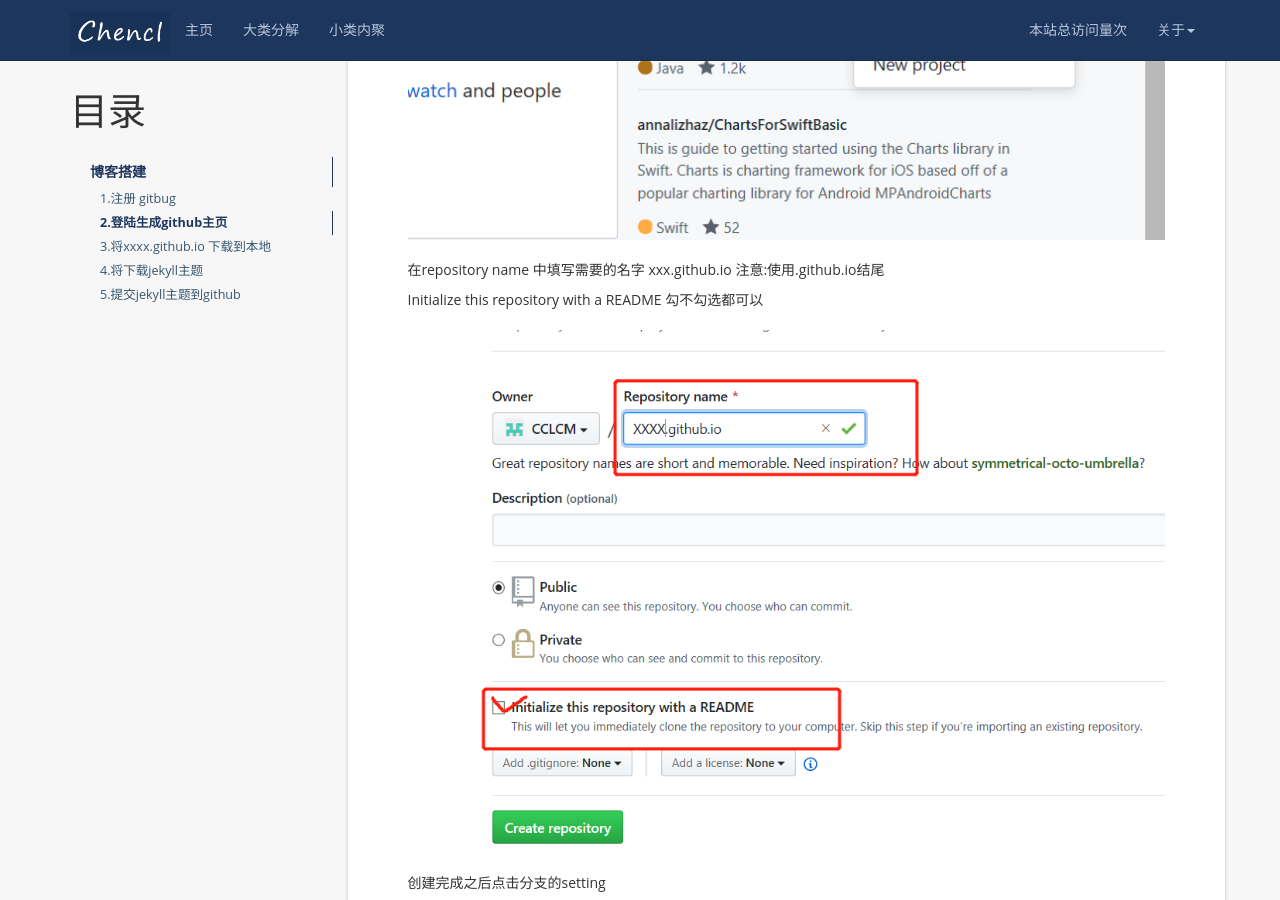
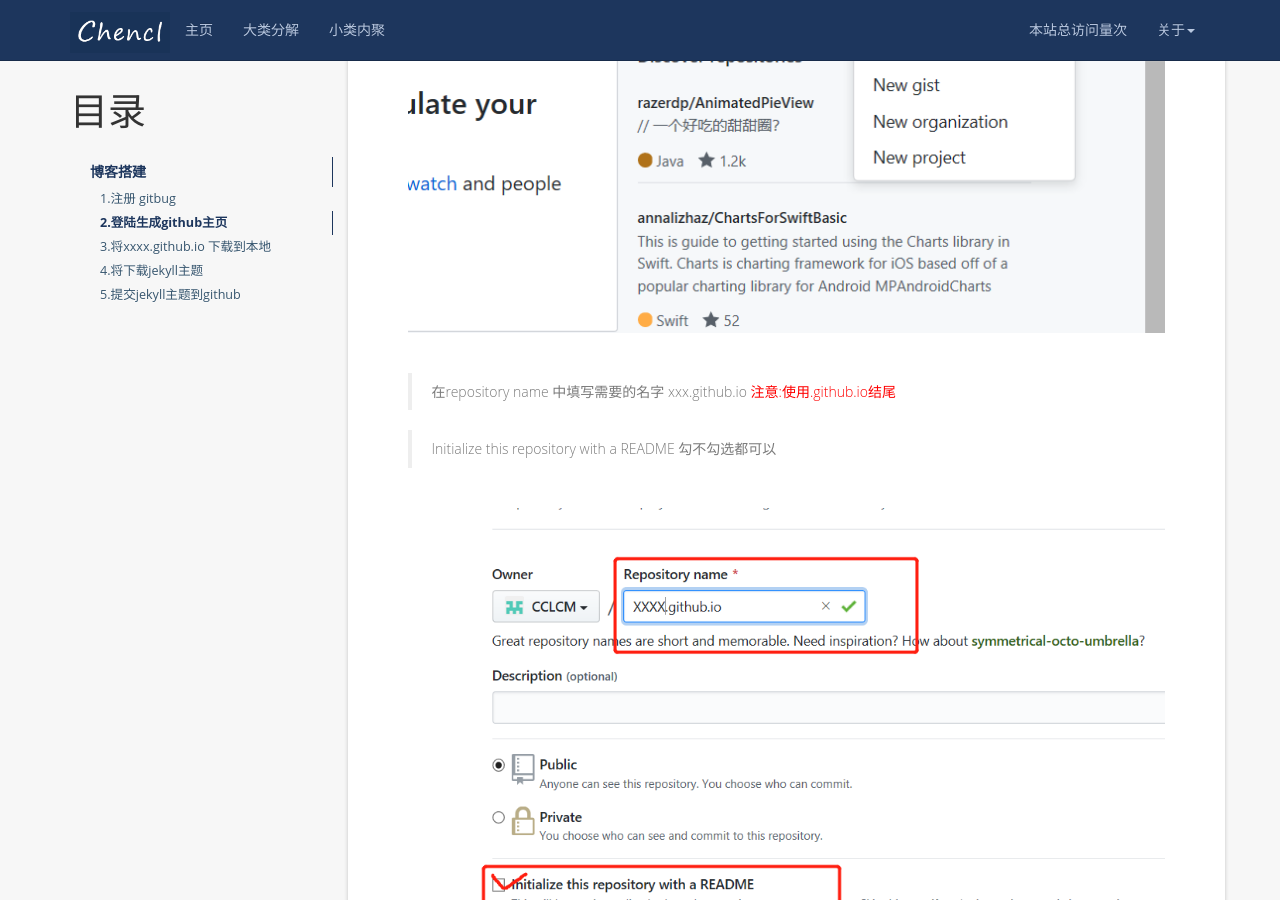
Before and after one commit to CCLCM/chenchaoli.github.io, a Jekyll site: the page built from _posts/2019-02-26-github-jekyll.md, in a window 1280 px wide and 900 px high, scrolled down 1390 px. Built offline with Jekyll 4.4.1, drawn with Linux system fonts in a browser that asks for light colours; nearby versions of some CDN libraries; comment, search, counter and statistics services are not loaded.

Commit message:
修改github-jekyll样式

```diff
--- a/_posts/2019-02-26-github-jekyll.md
+++ b/_posts/2019-02-26-github-jekyll.md
@@ -13,100 +13,99 @@
 博客搭建		{#chenchaoli}
 ------------------------
 #### 1.注册 gitbug
+
 <br/>
+
+>在这里就不在写如何注册gitbub了,这边有个文章 [[如何注册gitbug]](https://jingyan.baidu.com/article/4ae03de3d6f9c53eff9e6bdd.html),[github网址](https://pages.github.com)
+
 <br/>
-在这里就不在写如何注册gitbub了,这边有个文章 [[如何注册gitbug]](https://jingyan.baidu.com/article/4ae03de3d6f9c53eff9e6bdd.html)
 
-[github网址](https://pages.github.com)
+#### 2.登陆生成github主页
+
 <br/>
+
+> 登录github
+
 <br/>
-#### 2.登陆生成github主页
+
+![登录github]({{ '/styles/images/github_jekyll/2.jpg' | prepend: site.baseurl  }})
+
 <br/>
-<br/>
-登录github
-<br/>
-<br/>
-![登录github]({{ '/styles/images/github_jekyll/2.jpg' | prepend: site.baseurl  }})
-<br/>
-<br/>
-登陆成功之后，如图点击左上角的 "+" 图标 点击选着 New repository
-<br/>
+>登陆成功之后，如图点击左上角的 "+" 图标 点击选着 New repository
+
 <br/>
 ![点击选着 New repository]({{ '/styles/images/github_jekyll/1.jpg' | prepend: site.baseurl  }})
+
 <br/>
-<br/>
-在repository name 中填写需要的名字 xxx.github.io 注意:使用.github.io结尾
 
-Initialize this repository with a README 勾不勾选都可以
-<br/>
+>在repository name 中填写需要的名字 xxx.github.io <font color = "red">注意:使用.github.io结尾<font>
+
+>Initialize this repository with a README 勾不勾选都可以
+
 <br/>
 ![repository name]({{ '/styles/images/github_jekyll/3.jpg' | prepend: site.baseurl  }})
+
 <br/>
-<br/>
-创建完成之后点击分支的setting
-<br/>
+>创建完成之后点击分支的setting
+
 <br/>
 ![setting]({{ '/styles/images/github_jekyll/4.jpg' | prepend: site.baseurl  }})
 
 <br/>
-<br/>
-下拉到 gitHubPages
+>下拉到 gitHubPages
 
-source 点击 master branch
-<br/>
+>source 点击 master branch
+
 <br/>
 ![master branch]({{ '/styles/images/github_jekyll/5.jpg' | prepend: site.baseurl  }})
+
 <br/>
-<br/>
-生成your site published at https://xxx.github.io/ 即是博客主页
-<br/>
+>生成your site published at https://xxx.github.io/ 即是博客主页
+
 <br/>
 ![site published]({{ '/styles/images/github_jekyll/6.jpg' | prepend: site.baseurl  }})
-<br/>
+
 <br/>
 #### 3.将xxxx.github.io 下载到本地
+
 <br/>
-<br/>
-点击 Singed in as XXX
-<br/>
+> 点击 Singed in as XXX
+
 <br/>
 ![site published]({{ '/styles/images/github_jekyll/7.jpg' | prepend: site.baseurl  }})
+
 <br/>
-<br/>
-点击XXXX.github.io
-<br/>
+> 点击XXXX.github.io
+
 <br/>
 ![site published]({{ '/styles/images/github_jekyll/8.jpg' | prepend: site.baseurl  }})
+
 <br/>
-<br/>
-点击clone or download
-<br/>
+>点击clone or download
+
 <br/>
 ![site published]({{ '/styles/images/github_jekyll/9.jpg' | prepend: site.baseurl  }})
-<br/>
+
 <br/>
 #### 4.将下载jekyll主题
 <br/>
 
-[jekyll中文网站](https://www.jekyll.com.cn/)
-
-
-[jekyll主题网站](http://jekyllthemes.org/)
-<br/>
-<br/>
-下载自己喜欢的 jekyll 模板,下载之后解压文件,<font color="red">将解压后文件夹中的所有文件拷贝</font>到本地xxxx.github.io 内部
-<br/>
-<br/>
-<font color="red">需要修改_config.yml</font>
+> [jekyll中文网站](https://www.jekyll.com.cn/),[jekyll主题网站](http://jekyllthemes.org/)
 
 <br/>
-<font color="red">将baseurl: "/XXXX" 注释掉即可</font>
+>下载自己喜欢的 jekyll 模板,下载之后解压文件,<font color="red">将解压后文件夹中的所有文件拷贝</font>到本地xxxx.github.io 内部
+
 <br/>
+> <font color="red">需要修改_config.yml</font>
 
+<br/>
+> <font color="red">将baseurl: "/XXXX" 注释掉即可</font>
 
 #### 5.提交jekyll主题到github
-<br/><br/>
-git连接远程仓库在这里不再描述可点击连接学习
+
+<br/>
+>git连接远程仓库在这里不再描述可点击连接学习
+
 <br/>
 [<font color="red">点击学习git关连远程仓库</font>](https://www.cnblogs.com/flora5/p/7152556.html)
 <br/>
```
